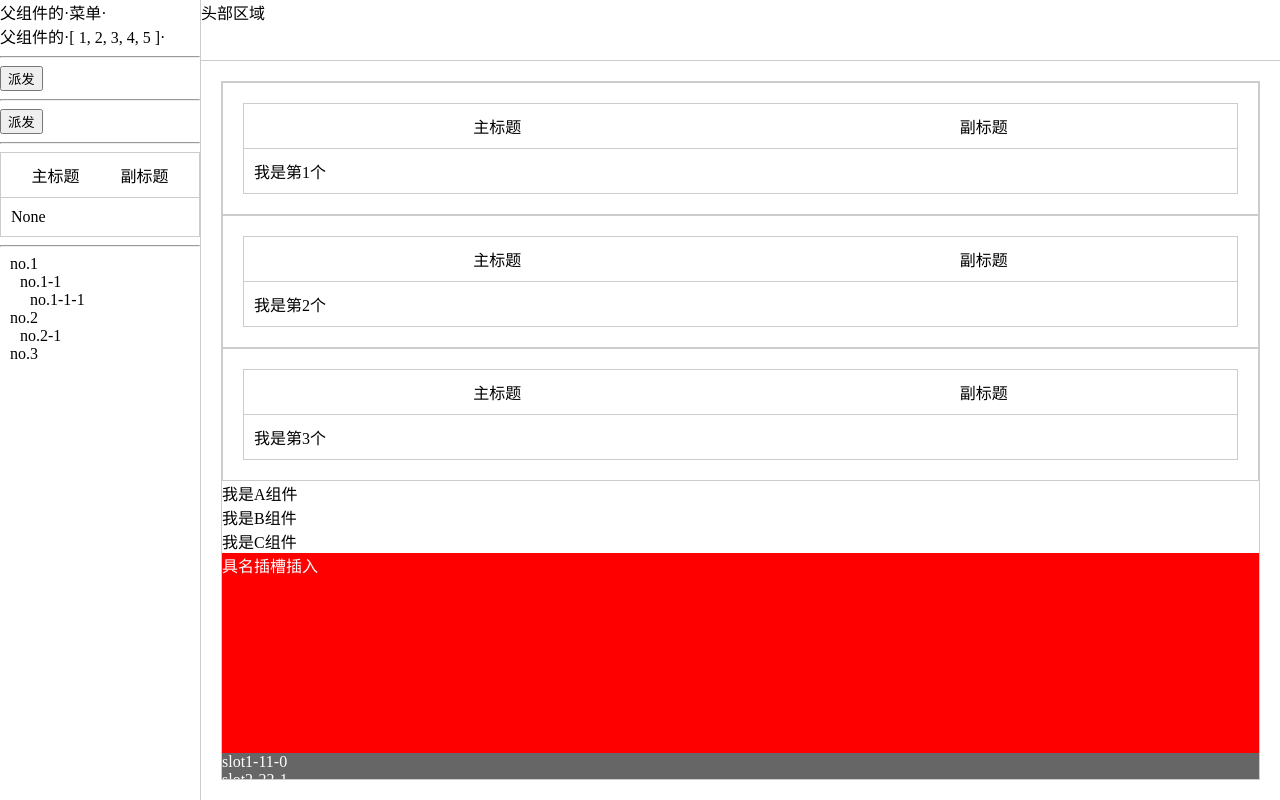
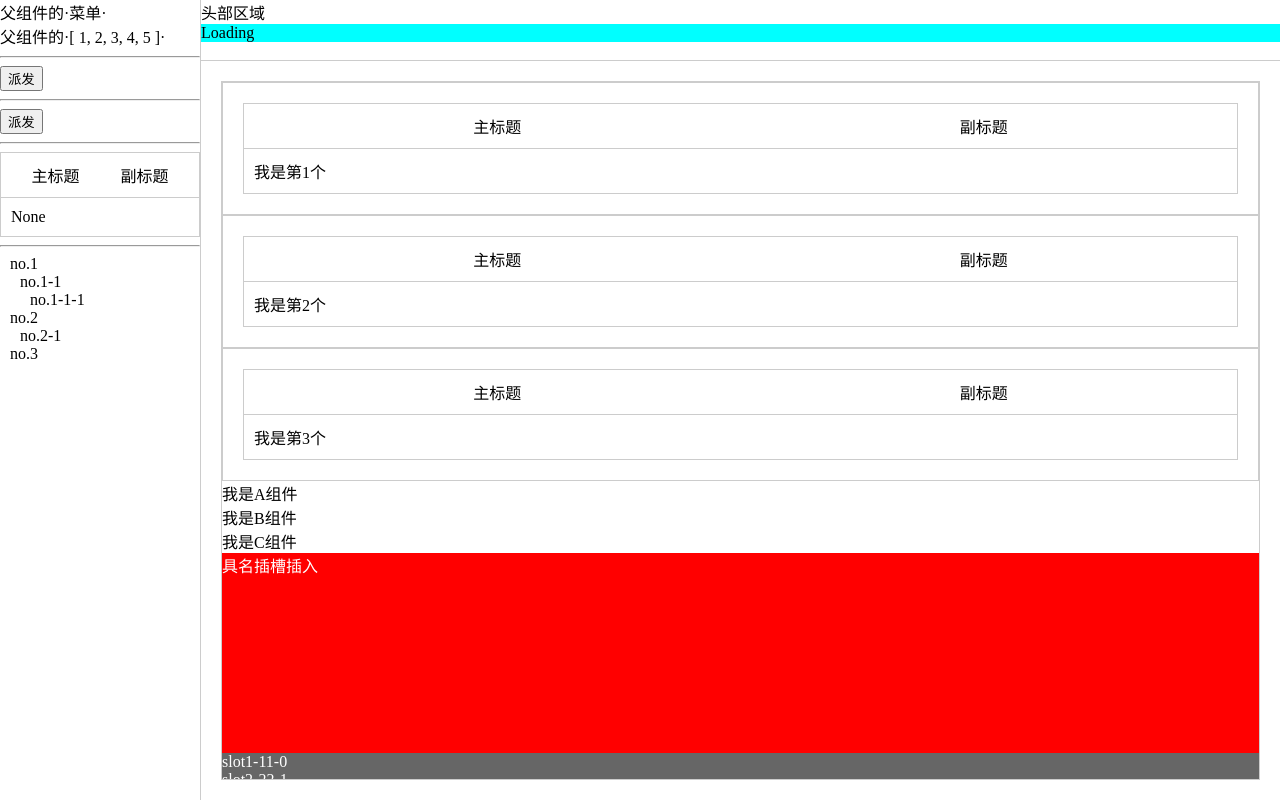
Before and after one commit to baizhi958216/xiaomanzs_FullStackStudy, a Vue app in the folder vite-app/: page / in a window 1280 px wide. Built offline with nearby package versions, Linux system fonts and the light colour scheme.

Commit message:
vue: Add teleport * 传送组件
Signed-off-by: baizhi958216 <1475289190@qq.com>

```diff
--- a/vite-app/src/layout/index.vue
+++ b/vite-app/src/layout/index.vue
@@ -11,6 +11,17 @@
       <Content></Content>
     </div>
   </div>
+
+    <!--
+      teleport 传送组件
+      不受父组件样式影响, 只接受目标组件
+      eg: 传送到header
+       -->
+    <teleport to=".header">
+      <div style="background-color: cyan;">
+        Loading
+      </div>
+    </teleport>
 </template>
 
 <script setup lang="ts">
```
